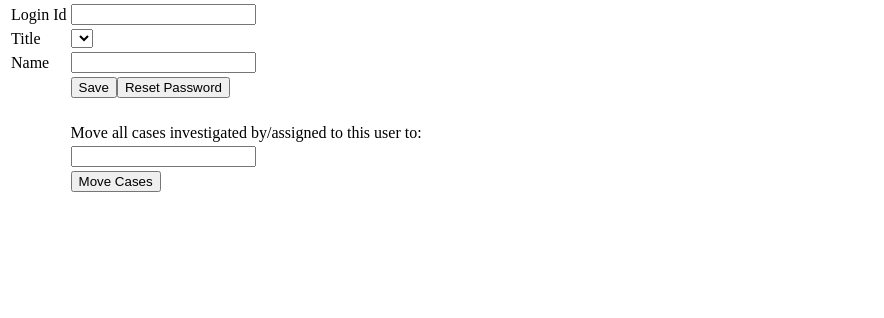
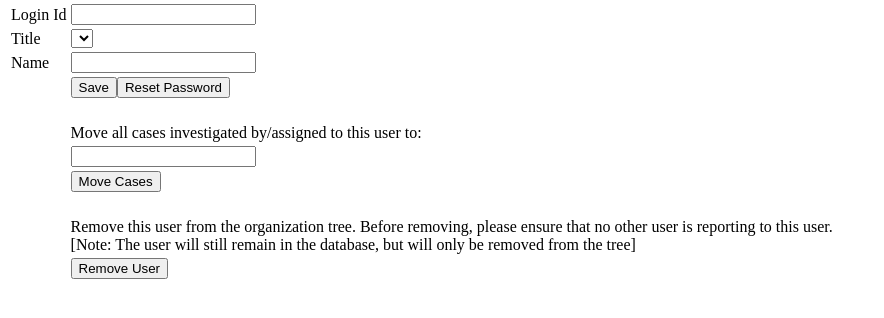
Before and after one commit to krupa32/dvac, a PHP site: page /admin/index.php in a window 1280 px wide. Shown: the part 122-440 px from the top of the page, without its empty margins (0-884 px from the left). Run offline with PHP 8.4, Linux system fonts and the light colour scheme; the visitor is signed in with stand-in values (Sample User, id 1); lists and menus that the app fills with data are empty; some libraries are stand-ins or nearby versions.

Commit message:
Added proceedings lookahead. Added admin user remove support. Added sms enable flag in config

```diff
--- a/admin/index.js
+++ b/admin/index.js
@@ -38,6 +38,10 @@ var app = {
 			app.move_cases();
 		});
 
+		$('button#remove_user').click(function(){
+			app.user_remove();
+		});
+
 		app.user_list_update();
 
 	},
@@ -72,6 +76,22 @@ var app = {
 		param.name = $('#name').val();
 		param.grade = $('#grade').val();
 		$.post('/admin/user_save.php', param, function(data){
+			//console.log('user_save recv:' + data);
+			var resp = JSON.parse(data);
+			if (resp != 'ok') {
+				alert('Error:' + data);
+				return;
+			}
+			$('div#user_edit').dialog('close');
+			app.user_list_update();
+		});
+	},
+
+	user_remove: function() {
+		var param = {};
+		param.action = 'remove';
+		param.id = $('#user_edit').data('id');
+		$.post('/admin/user_remove.php', param, function(data){
 			//console.log('user_save recv:' + data);
 			var resp = JSON.parse(data);
 			if (resp != 'ok') {
--- a/admin/index.php
+++ b/admin/index.php
@@ -31,6 +31,11 @@
 	<tr><td>&nbsp;</td><td>Move all cases investigated by/assigned to this user to:</td></tr>
 	<tr><td>&nbsp;</td><td><input type="text" id="to"></input></td></tr>
 	<tr><td>&nbsp;</td><td><button id="move_cases">Move Cases</button></td></tr>
+	<tr><td>&nbsp;</td><td>&nbsp;</td></tr>
+	<tr><td>&nbsp;</td><td>Remove this user from the organization tree.
+		Before removing, please ensure that no other user is reporting to this user.<br>
+		[Note: The user will still remain in the database, but will only be removed from the tree]</td></tr>
+	<tr><td>&nbsp;</td><td><button id="remove_user">Remove User</button></td></tr>
 
 </table>
 </div> <!-- #edit_user -->
--- a/user/home.js
+++ b/user/home.js
@@ -25,6 +25,11 @@ var home = {
 				$('#user_rep_officer').val(ui.item.label).data('id', ui.item.value);
 				return false;
 			}
+		});
+
+		$('#user_rep_officer').blur(function(){
+			if ($(this).val() == '')
+				$(this).data('id', 0);
 		});
 
 		$('#btn_save').click(home.save);
```
Also changed, not shown: admin/user_remove.php (added, +32 -0 lines), common/config.php (+18 -1 lines), common/utils.php (+6 -2 lines), sms/proceedings_lookahead.php (added, +30 -0 lines), 1 other file.
